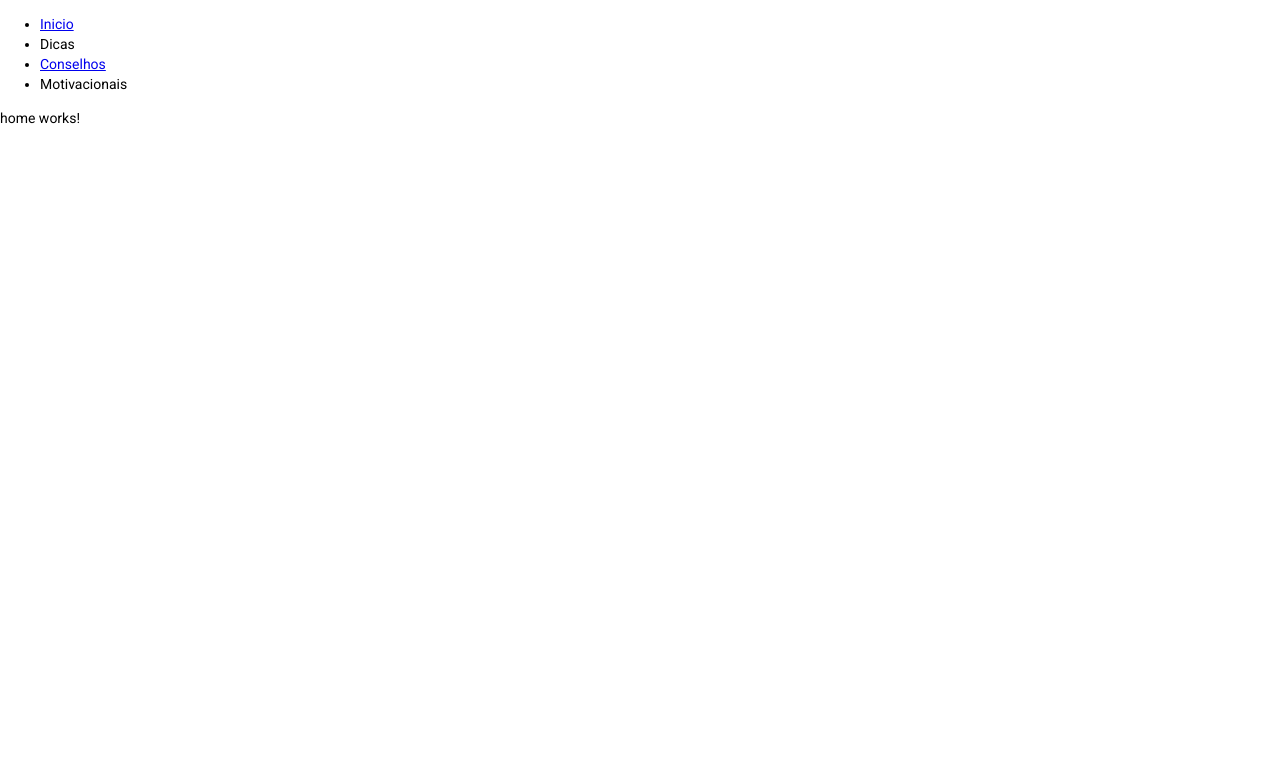
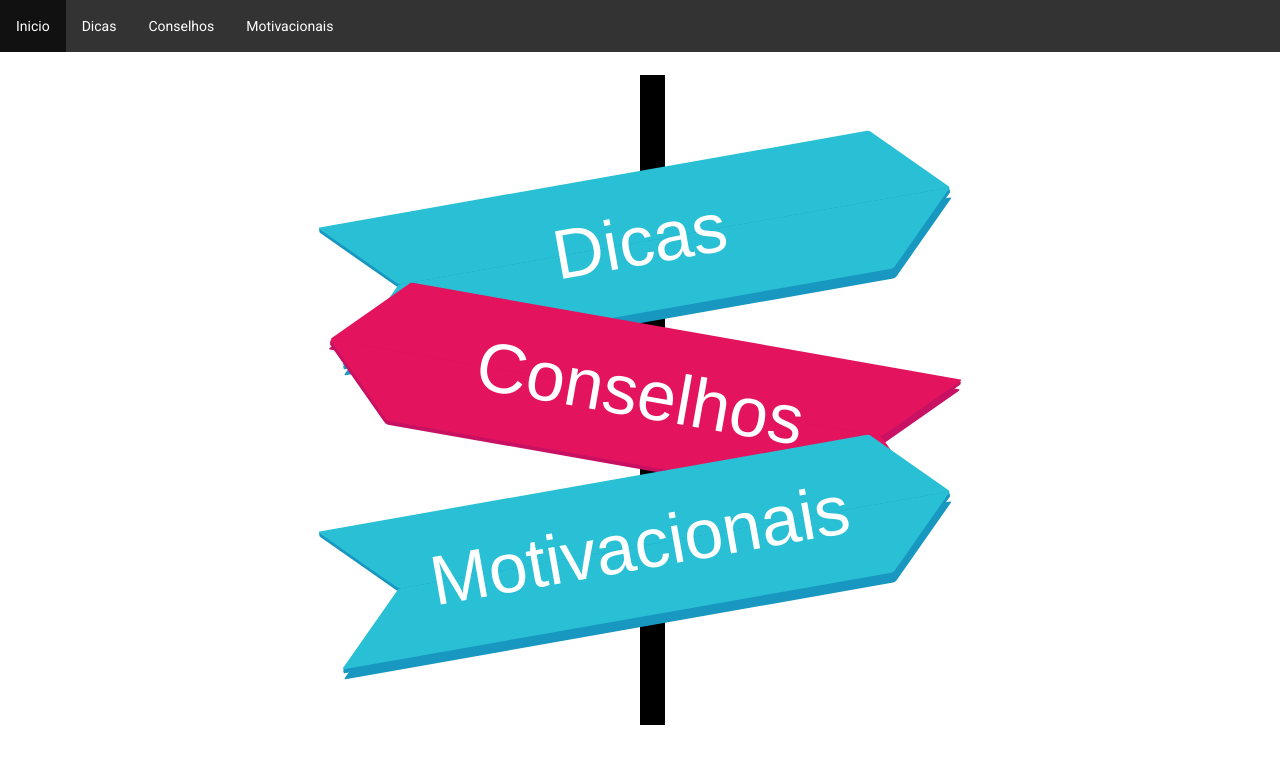
Before and after one commit to diy-coder/give-me-an-advice-front, an Angular app: page /home in a window 1280 px wide. Shown: the top 764 px of the page. Built offline with nearby package versions, Linux system fonts and the light colour scheme.

Commit message:
Correção Css

```diff
--- a/src/app/componentes/forms/home/home.component.html
+++ b/src/app/componentes/forms/home/home.component.html
@@ -1 +1,17 @@
-<p>home works!</p>
+<div class="placas center mt-3">
+  <div class="verticalLine"></div>
+</div>
+
+<div class="placas">
+  <p class="center">
+    <button class="btn-right"><a href="#">Dicas</a></button>
+  </p>
+
+  <p class="center">
+    <button class="btn-left"><a href="#">Conselhos</a></button>
+  </p>
+
+  <p class="center">
+    <button class="btn-right"><a href="#">Motivacionais</a></button>
+  </p>
+</div>
--- a/src/app/componentes/forms/home/home.component.scss
+++ b/src/app/componentes/forms/home/home.component.scss
@@ -0,0 +1,159 @@
+/* The button-maker */
+@mixin arrow-button(
+  $color,
+  $background,
+  $shadow,
+  $font-size,
+  $width,
+  $height,
+  $direction
+) {
+  background: none;
+  border: 0;
+  font-size: $font-size;
+  line-height: $height;
+  position: relative;
+  width: $width;
+  height: $height;
+  cursor: pointer;
+
+  @if $direction == "up" {
+    transform: rotate(-90deg);
+  } @else if $direction == "down" {
+    transform: rotate(90deg);
+  } @else if $direction == "right-up" {
+    transform: rotate(-10deg);
+  } @else if $direction == "left" {
+    transform: rotate(10deg);
+  }
+
+  a {
+    color: $color;
+    text-decoration: none;
+    position: relative;
+    z-index: 10;
+  }
+
+  &::before,
+  &::after {
+    background: $background;
+    border-radius: 2px;
+    content: "";
+    display: block;
+    position: absolute;
+    left: 0;
+    right: 0;
+    transition: all 1s;
+    height: $height/2;
+  }
+
+  &::before {
+    box-shadow: -1px 1px 0 $shadow, -2px 2px 0 $shadow, -3px 3px 0 $shadow,
+      -4px 4px 0 $shadow;
+    transform: skew(45deg);
+    @if $direction == "left" {
+      bottom: 0;
+      z-index: 1;
+    } @else {
+      top: 0;
+    }
+  }
+
+  &::after {
+    box-shadow: 10px 10px 0 $shadow, 2px 2px 0 $shadow, 3px 3px 0 $shadow,
+      4px 4px 0 $shadow;
+    transform: skew(-45deg);
+    @if $direction == "left" {
+      top: 0;
+    } @else {
+      bottom: 0;
+    }
+  }
+
+  &:hover::before,
+  &:hover::after {
+    background: lighten($background, 15%);
+  }
+
+  &:focus {
+    &::before,
+    &::after {
+      background: lighten($background, 15%);
+    }
+    outline: 0;
+  }
+}
+
+/* How to include it */
+.btn-right {
+  @include arrow-button(#fff, #29c0d5, #1897c0, 70px, 8em, 2em, right-up);
+
+  &:hover {
+    animation: ease 2s;
+  }
+}
+
+.btn-left {
+  @include arrow-button(#fff, #e4135d, #c81163, 70px, 8em, 2em, left);
+
+  &:hover {
+    //animation: spin 1.5s linear;
+  }
+}
+
+@keyframes zoom {
+  25% {
+    transform: scale3d(1.5, 1.5, 0);
+  }
+
+  50% {
+    transform: scale3d(1, 1, 0);
+  }
+
+  75% {
+    transform: scale3d(1.25, 1.25, 0);
+  }
+}
+
+@keyframes spin {
+  100% {
+    transform: scale(0.7);
+  }
+}
+/* Page styling */
+
+body {
+  background: #fefefe;
+  font-family: "Noto sans", sans-serif;
+  text-align: center;
+  margin: 3em 0;
+}
+
+h1 {
+  color: #0b1421;
+  font-weight: 400;
+}
+
+button a {
+  top: -2px; // Better alignment for font
+}
+
+.placas {
+  margin-left: auto;
+  margin-right: auto;
+  width: 100%;
+  margin: 0;
+  position: absolute;
+  top: 50%;
+  -ms-transform: translateY(-50%);
+  transform: translateY(-50%);
+}
+
+.verticalLine {
+  border-left: 25px solid black;
+  height: 650px;
+  position: relative;
+  left: 50%;
+  top: 6%;
+  width: fit-content;
+}
--- a/src/app/componentes/menu/menu.component.html
+++ b/src/app/componentes/menu/menu.component.html
@@ -1,14 +1,10 @@
 <ul>
   <li>
-    <a class="nav-link" [routerLink]="'home'">
-      <span>Inicio</span>
-    </a>
+    <a class="nav-link" [routerLink]="'home'"> Inicio </a>
   </li>
-  <li>Dicas</li>
+  <li><span>Dicas</span></li>
   <li>
-    <a class="nav-link" [routerLink]="'conselhos'">
-      <span>Conselhos</span>
-    </a>
+    <a class="nav-link" [routerLink]="'conselhos'"> Conselhos </a>
   </li>
-  <li>Motivacionais</li>
+  <li><span>Motivacionais</span></li>
 </ul>
--- a/src/app/componentes/menu/menu.component.scss
+++ b/src/app/componentes/menu/menu.component.scss
@@ -0,0 +1,23 @@
+ul {
+  list-style-type: none;
+  margin: 0;
+  padding: 0;
+  overflow: hidden;
+  background-color: #333333;
+}
+
+li {
+  float: left;
+}
+
+li :is(a, span) {
+  display: block;
+  color: white;
+  text-align: center;
+  padding: 16px;
+  text-decoration: none;
+}
+
+li a:hover {
+  background-color: #111111;
+}
--- a/src/styles.scss
+++ b/src/styles.scss
@@ -1,4 +1,18 @@
 /* You can add global styles to this file, and also import other style files */
 
-html, body { height: 100%; }
-body { margin: 0; font-family: Roboto, "Helvetica Neue", sans-serif; }
+html,
+body {
+  height: 100%;
+}
+body {
+  margin: 0;
+  font-family: Roboto, "Helvetica Neue", sans-serif;
+}
+
+.center {
+  text-align: center;
+}
+
+.mt-3 {
+  margin-top: 3%;
+}
```
